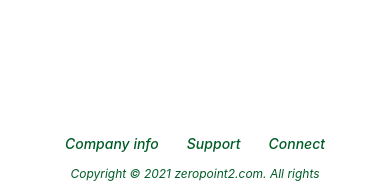
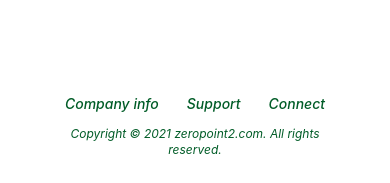
Before and after one commit to Ashanmg/Ecommerce-App, a React (Create React App) app in the folder Presentation/ZeroPoint2/ClientApp/: page / in a window 390 px wide. Shown: the part 662-845 px from the top of the page. Built offline with nearby package versions, Linux system fonts and the light colour scheme.

Commit message:
content fit images of all screen hights

```diff
--- a/Presentation/ZeroPoint2/ClientApp/src/App.js
+++ b/Presentation/ZeroPoint2/ClientApp/src/App.js
@@ -31,7 +31,7 @@ function App() {
               <HomeScreen />
             </Route>
           </main>
-          <footer>
+          <footer className='flex'>
             <Footer />
           </footer>
         </div>
--- a/Presentation/ZeroPoint2/ClientApp/src/index.css
+++ b/Presentation/ZeroPoint2/ClientApp/src/index.css
@@ -40,6 +40,6 @@ input:checked + div svg {
 
 @media (max-width: 640px) {
   .App {
-    grid-template-rows: 14rem 1fr 3rem;
+    grid-template-rows: 14rem 1fr 7rem;
   }
 }
```
